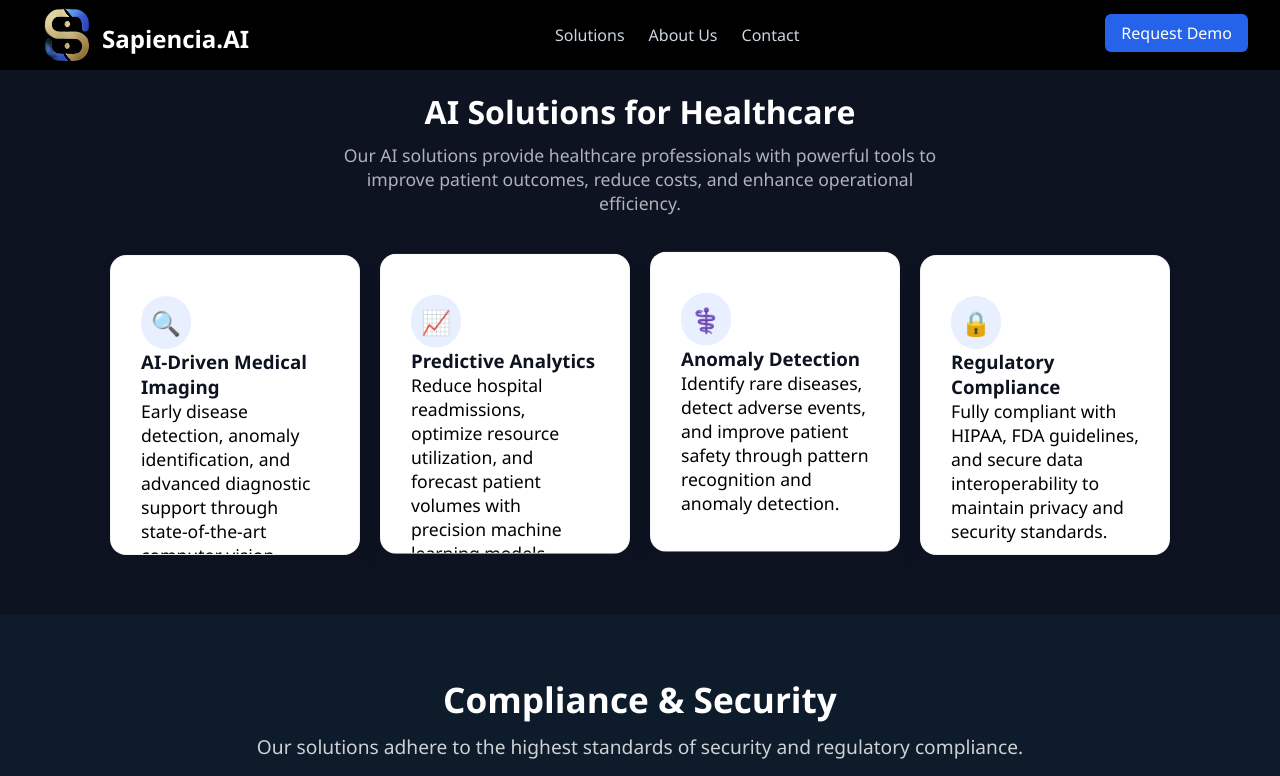
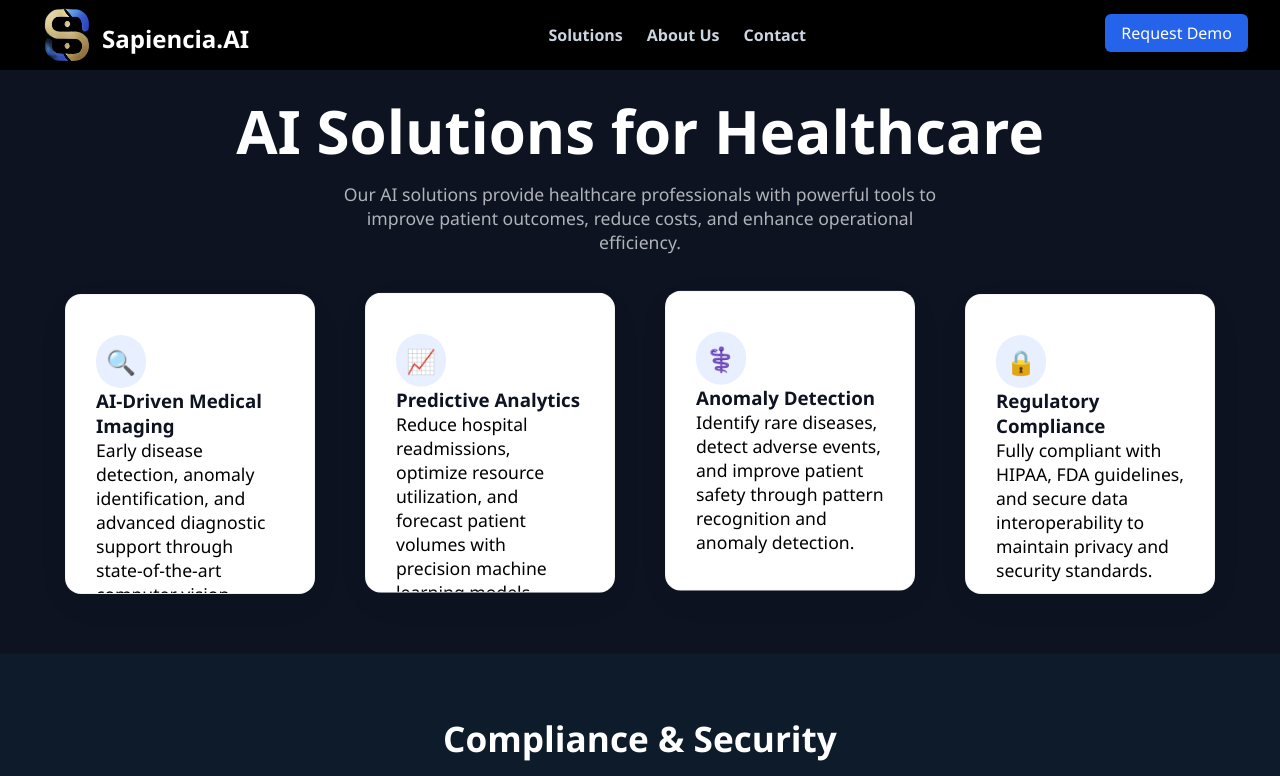
Before and after one commit to PratheekshaSudhir/Sapiencia_Recent, a React (Create React App) app: page /healthcare-ai in a window 1280 px wide. Shown: the top 776 px of the page. Built offline with nearby package versions, Linux system fonts and the light colour scheme.

Commit message:
Dedicated healthcare ai page is done

```diff
--- a/src/components/Navbar.css
+++ b/src/components/Navbar.css
@@ -43,6 +43,7 @@
   .navbar-links {
     display: flex;
     gap: 1.5rem;
+    font-weight: bold;
   }
 
   .navbar-links li a {
--- a/src/pages/HealthcareAI.css
+++ b/src/pages/HealthcareAI.css
@@ -8,7 +8,7 @@
   }
 
   .healthcare-section h2 {
-    font-size: 2rem;
+    font-size: 60px;
     margin-top: 30px;
     margin-bottom: 10px;
   }
@@ -23,7 +23,7 @@
   .solutions-health-container {
     display: flex;
     justify-content: center;
-    gap: 20px;
+    gap: 50px;
     flex-wrap: wrap;
   }
 
@@ -61,7 +61,7 @@
   }
   .solution-health-card:hover {
     transform: translateY(-8px);
-    box-shadow: 0 15px 50px rgba(0, 0, 0, 0.08);
+    box-shadow: 0 15px 50px rgba(88, 155, 206, 0.574);
   }
 
   .solution-health-card:nth-child(2) {
```
